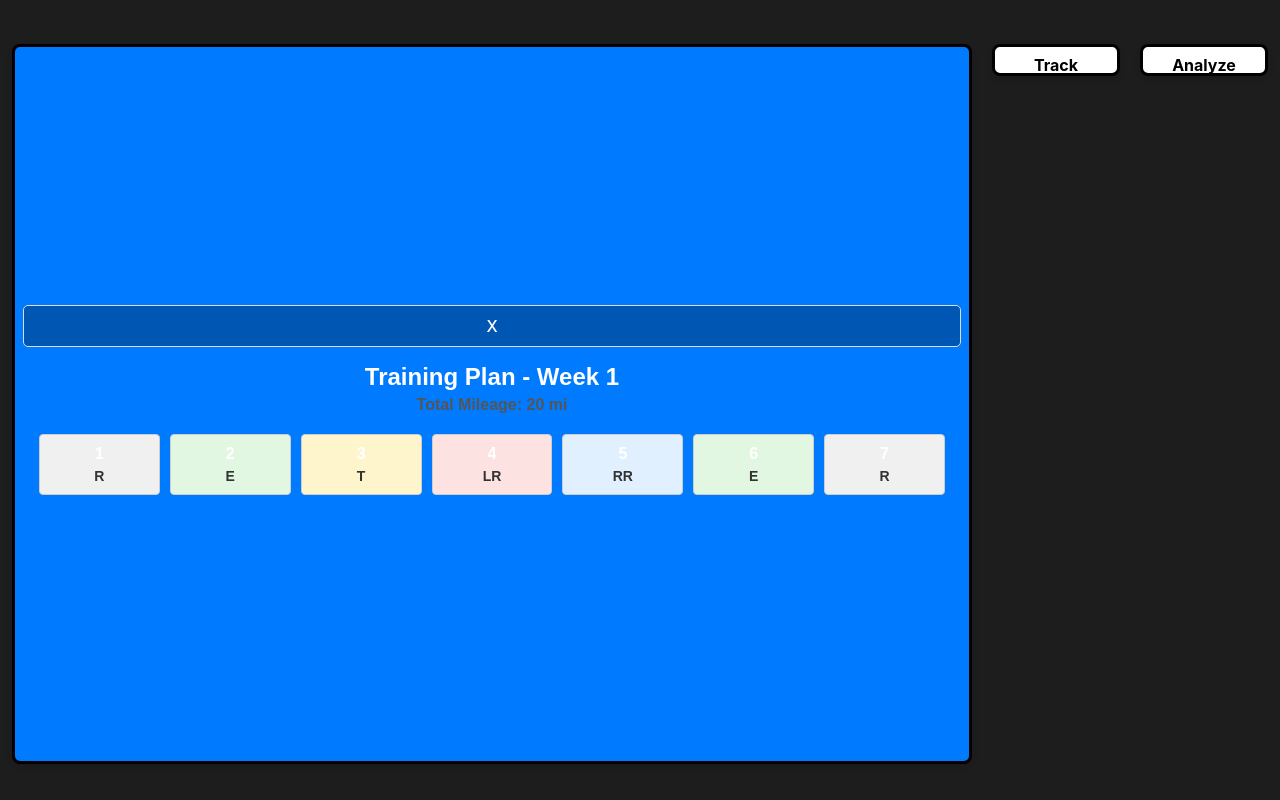
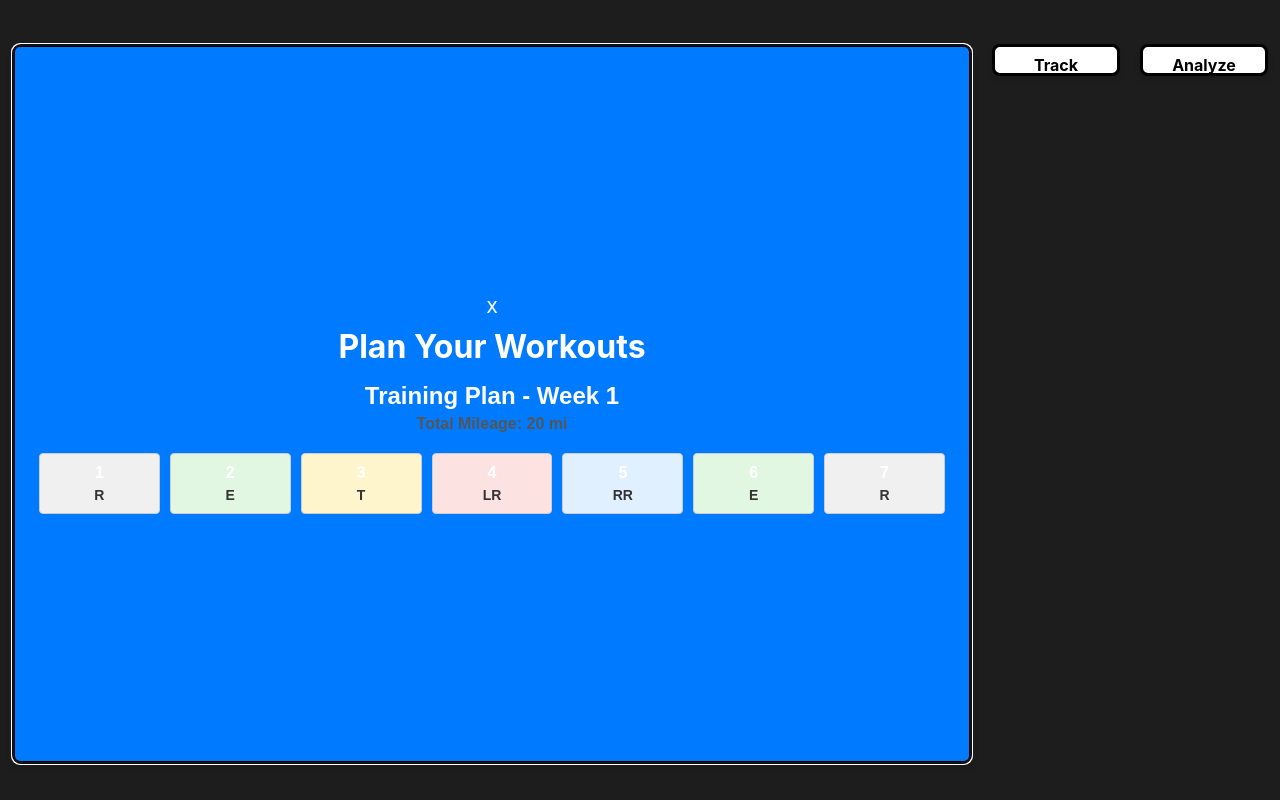
Before and after one commit to tulloch022/marathoner, a React (Vite) app: page / in a window 1280 px wide. Both pictures are taken after a click on the button "Plan". Built offline with nearby package versions, Linux system fonts and the light colour scheme.

Commit message:
restored functionality of x button

```diff
--- a/src/App.tsx
+++ b/src/App.tsx
@@ -1,11 +1,11 @@
 import { useState } from "react";
 import { motion } from "framer-motion";
-import LoginButton from "./components/LoginButton.tsx";
-import Title from "./components/Title.tsx";
-import Subtitle from "./components/Subtitle.tsx";
-import Calendar from "./components/Calendar.tsx";
-import SignUpButton from "./components/SignUpButton.tsx";
-import ShoeTracker from "./components/ShoeTracker.tsx";
+import LoginButton from "./components/LoginButton";
+import Title from "./components/Title";
+import Subtitle from "./components/Subtitle";
+import Calendar from "./components/Calendar";
+import SignUpButton from "./components/SignUpButton";
+import ShoeTracker from "./components/ShoeTracker";
 
 function App() {
   const [activeSection, setActiveSection] = useState<"plan" | "track" | "analyze" | null>(null);
@@ -33,8 +33,9 @@ function App() {
           <motion.button
             key={section}
             className="box-under-arrow"
-            initial={{ width: "50vw", height: "3em"}}
+            initial={{ width: "50vw", height: "3em" }}
             onClick={() => {
+              // Only set activeSection if a different section is selected
               if (activeSection !== section) {
                 setActiveSection(section);
               }
@@ -42,11 +43,11 @@ function App() {
             animate={{
               width: activeSection === section ? "75vw" : "10vw",
               height: activeSection === section ? "90vh" : "2em",
-              backgroundColor: activeSection === section ? "#007bff" : "#ffffff", // Blue when active, white when inactive
-              color: activeSection === section ? "#ffffff" : "#000000", // White text on blue background
+              backgroundColor: activeSection === section ? "#007bff" : "#ffffff",
+              color: activeSection === section ? "#ffffff" : "#000000",
             }}
             transition={{ duration: 0.5 }}
-            disabled={activeSection === section} // Prevent clicking when already expanded
+            // Removed the disabled attribute to ensure inner elements receive pointer events
             style={{ overflow: "hidden", position: "relative", zIndex: 1, cursor: activeSection === section ? "default" : "pointer" }}
           >
             {activeSection === section ? (
@@ -62,6 +63,14 @@ function App() {
 }
 
 function SectionContent({ section, onClose }: { section: "plan" | "track" | "analyze"; onClose: () => void }) {
+  // Determine the title based on the section
+  const getTitle = () => {
+    if (section === "plan") return "Plan Your Workouts";
+    if (section === "track") return "Track Your Runs";
+    if (section === "analyze") return "Analyze Your Progress";
+    return "";
+  };
+
   return (
     <motion.div
       className="relative z-10"
@@ -76,17 +85,14 @@ function SectionContent({ section, onClose }: { section: "plan" | "track" | "ana
           onClose();
         }}
         className="close absolute top-4 right-4 text-2xl text-white"
+        style={{ background: "transparent", border: "none", cursor: "pointer" }}
       >
         X
       </button>
-      <h1 className="text-3xl font-bold">
-        {section === "plan"}
-        {section === "track"}
-        {section === "analyze" && "Analyze Your Progress"}
-      </h1>
+      <h1 className="text-3xl font-bold">{getTitle()}</h1>
       {section === "plan" && <Calendar />}
       {section === "track" && <ShoeTracker />}
-      {section === "analyze" && <div> {/* Add analysis content here */} </div>}
+      {section === "analyze" && <div>{/* Add analysis content here */}</div>}
     </motion.div>
   );
 }
```
